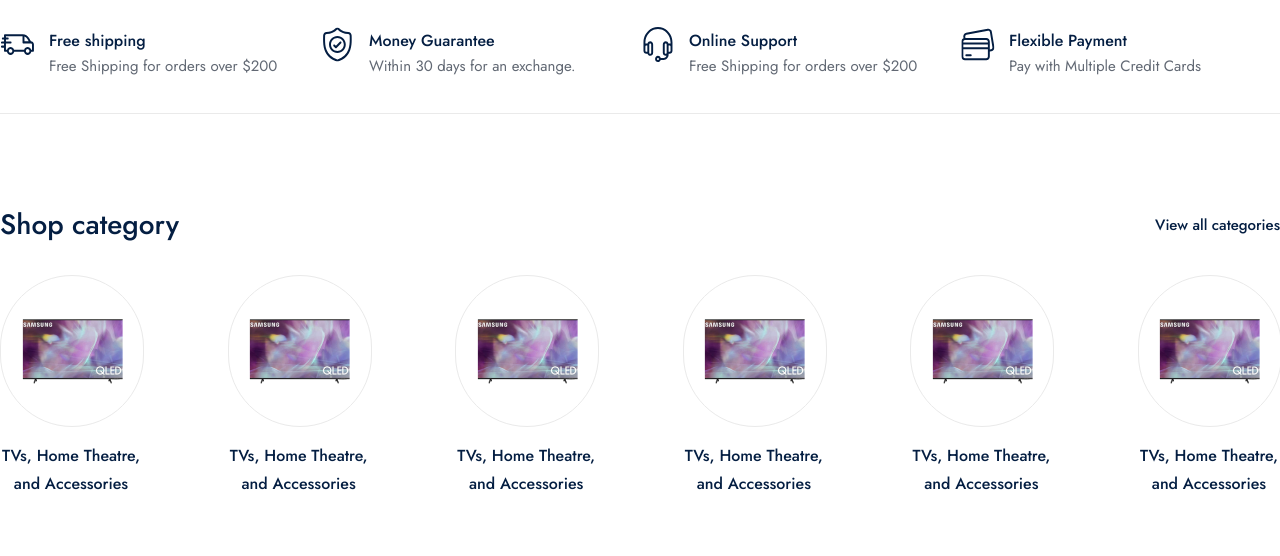
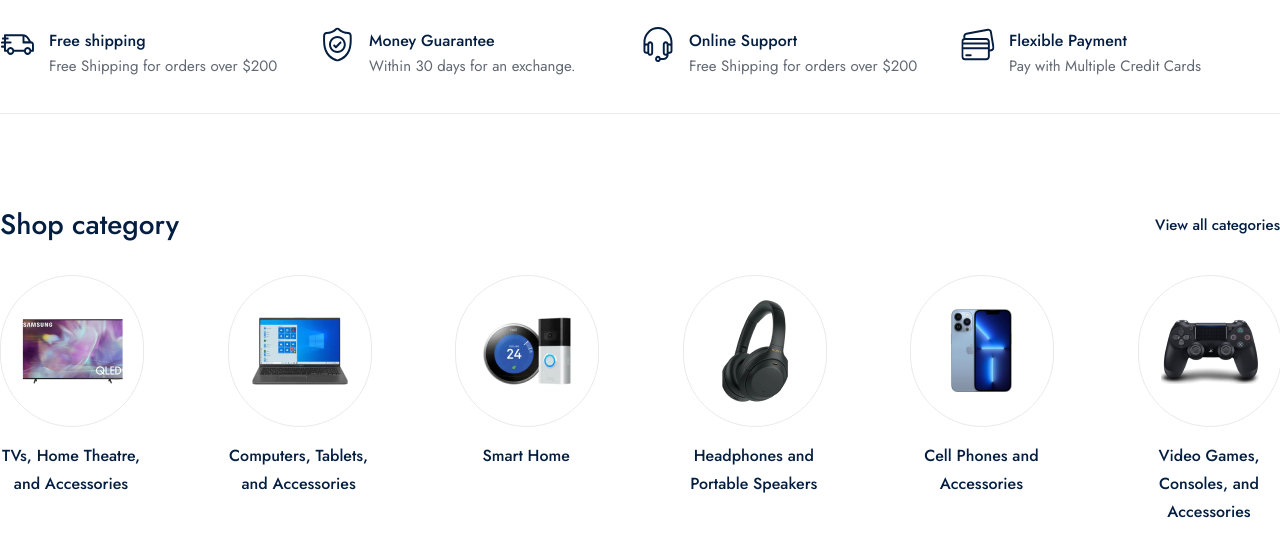
Before and after one commit to Noah-0110/zenmart, a plain HTML site: page index.html in a window 1280 px wide. Shown: the part 733-1289 px from the top of the page. Drawn offline with Linux system fonts and the light colour scheme.

Commit message:
feat completed category section view

```diff
--- a/index.html
+++ b/index.html
@@ -190,33 +190,33 @@
             </div>
             <div class="category_box">
               <div class="category_img_box">
-                <img src="public/images/category/tv.png" alt="" />
+                <img src="public/images/category/computer.png" alt="" />
               </div>
-              <span>TVs, Home Theatre, and Accessories</span>
+              <span>Computers, Tablets, and Accessories</span>
             </div>
             <div class="category_box">
               <div class="category_img_box">
-                <img src="public/images/category/tv.png" alt="" />
+                <img src="public/images/category/smart.png" alt="" />
               </div>
-              <span>TVs, Home Theatre, and Accessories</span>
+              <span>Smart Home</span>
             </div>
             <div class="category_box">
               <div class="category_img_box">
-                <img src="public/images/category/tv.png" alt="" />
+                <img src="public/images/category/headphone.png" alt="" />
               </div>
-              <span>TVs, Home Theatre, and Accessories</span>
+              <span>Headphones and Portable Speakers</span>
             </div>
             <div class="category_box">
               <div class="category_img_box">
-                <img src="public/images/category/tv.png" alt="" />
+                <img src="public/images/category/phone.png" alt="" />
               </div>
-              <span>TVs, Home Theatre, and Accessories</span>
+              <span>Cell Phones and Accessories</span>
             </div>
             <div class="category_box">
               <div class="category_img_box">
-                <img src="public/images/category/tv.png" alt="" />
+                <img src="public/images/category/game.png" alt="" />
               </div>
-              <span>TVs, Home Theatre, and Accessories</span>
+              <span>Video Games, Consoles, and Accessories</span>
             </div>
           </div>
         </div>
```
